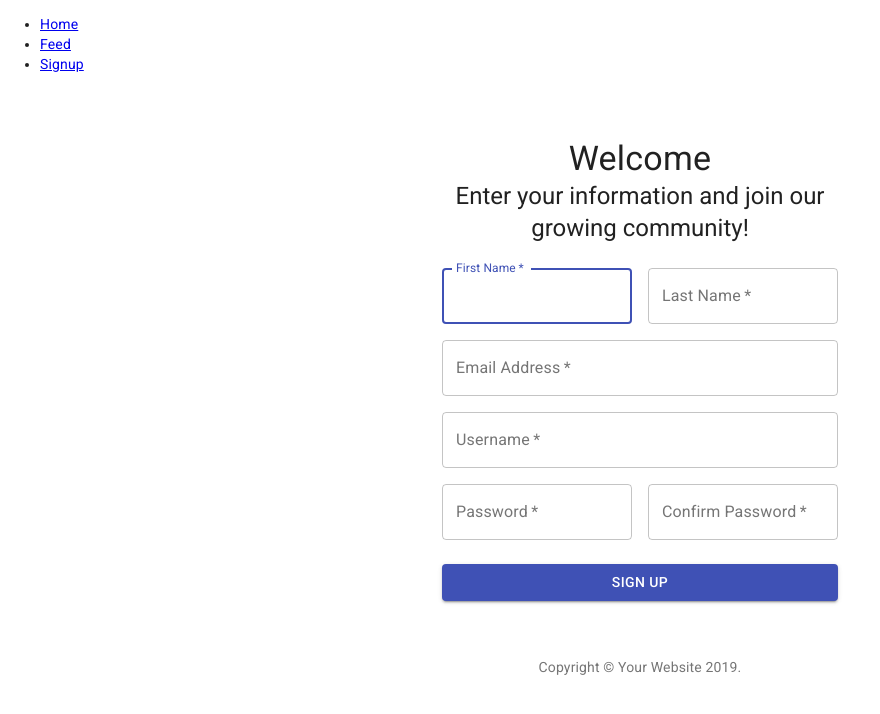
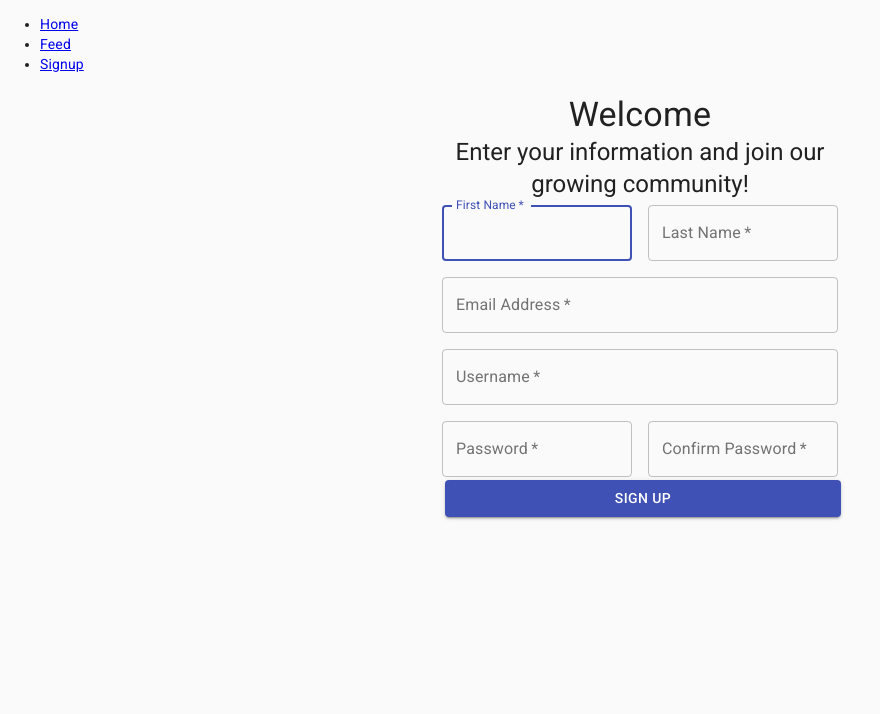
Before and after one commit to SoigneProject/soigneeee, a React (Create React App) app in the folder frontend/client/: page /Signup in a window 1280 px wide. Shown: the top 714 px of the page, without its empty margins (0-880 px from the left). Built offline with nearby package versions, Linux system fonts and the light colour scheme.

Commit message:
udpated signup

```diff
--- a/frontend/client/src/Signup.js
+++ b/frontend/client/src/Signup.js
@@ -1,4 +1,4 @@
-import React from 'react';
+import React, { Component } from 'react';
 import Avatar from '@material-ui/core/Avatar';
 import Button from '@material-ui/core/Button';
 import CssBaseline from '@material-ui/core/CssBaseline';
@@ -13,47 +13,46 @@ import Typography from '@material-ui/core/Typography';
 import { makeStyles } from '@material-ui/core/styles';
 import Container from '@material-ui/core/Container';
 import ReactDOM from 'react-dom'
+import PropTypes from 'prop-types';
+import { withStyles } from '@material-ui/styles';
 
-function Copyright() {
-  return (
-    <Typography variant="body2" color="textSecondary" align="center">
-      {'Copyright © '}
-      <Link color="inherit" href="https://material-ui.com/">
-        Your Website
-      </Link>{' '}
-      {new Date().getFullYear()}
-      {'.'}
-    </Typography>
-  );
-}
-
-const useStyles = makeStyles(theme => ({
-  '@global': {
-    body: {
-      backgroundColor: theme.palette.common.white,
-    },
-  },
+const useStyles = theme => ({
   paper: {
-    marginTop: theme.spacing(8),
+    marginTop: 20,
     display: 'flex',
     flexDirection: 'column',
     alignItems: 'center',
   },
   avatar: {
-    margin: theme.spacing(1),
-    backgroundColor: theme.palette.secondary.main,
+    margin: 5,
   },
   form: {
     width: '100%', // Fix IE 11 issue.
-    marginTop: theme.spacing(3),
+    marginTop: 5,
   },
   submit: {
-    margin: theme.spacing(3, 0, 2),
+    margin: 3,
   },
-}));
+});
 
-export default function SignUp() {
-  const classes = useStyles();
+
+class Signup extends Component {
+  copyright() {
+    return (
+      <Typography variant="body2" color="textSecondary" align="center">
+        {'Copyright © '}
+        <Link color="inherit" href="https://material-ui.com/">
+          Your Website
+        </Link>{' '}
+        {new Date().getFullYear()}
+        {'.'}
+      </Typography>
+    );
+  }
+
+render(){
+
+  const { classes } = this.props;
 
   return (
     <Container component="main" maxWidth="xs">
@@ -153,8 +152,17 @@ export default function SignUp() {
         </form>
       </div>
       <Box mt={5}>
-        <Copyright />
+        <copyright/>
       </Box>
     </Container>
   );
 }
+}
+
+Signup.propTypes = {
+  classes: PropTypes.object.isRequired,
+};
+
+
+
+export default withStyles(useStyles)(Signup);
```
